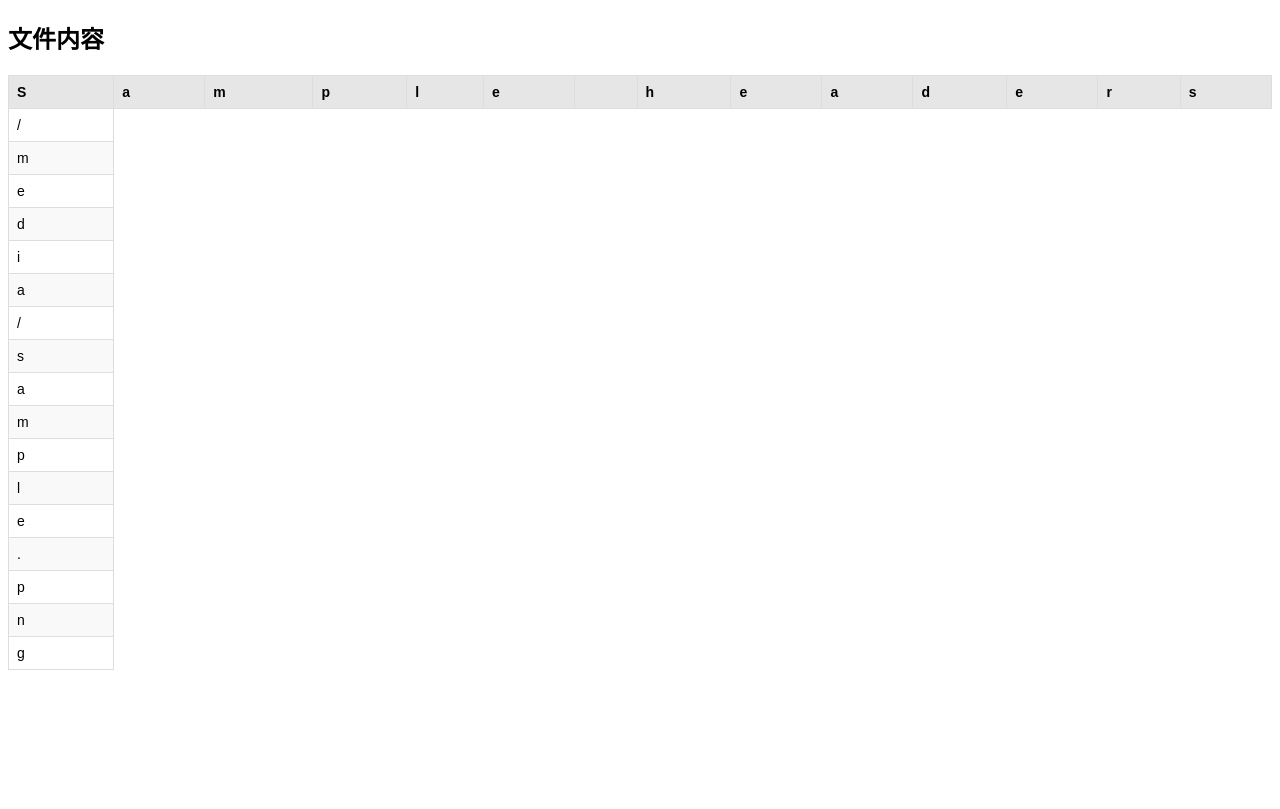
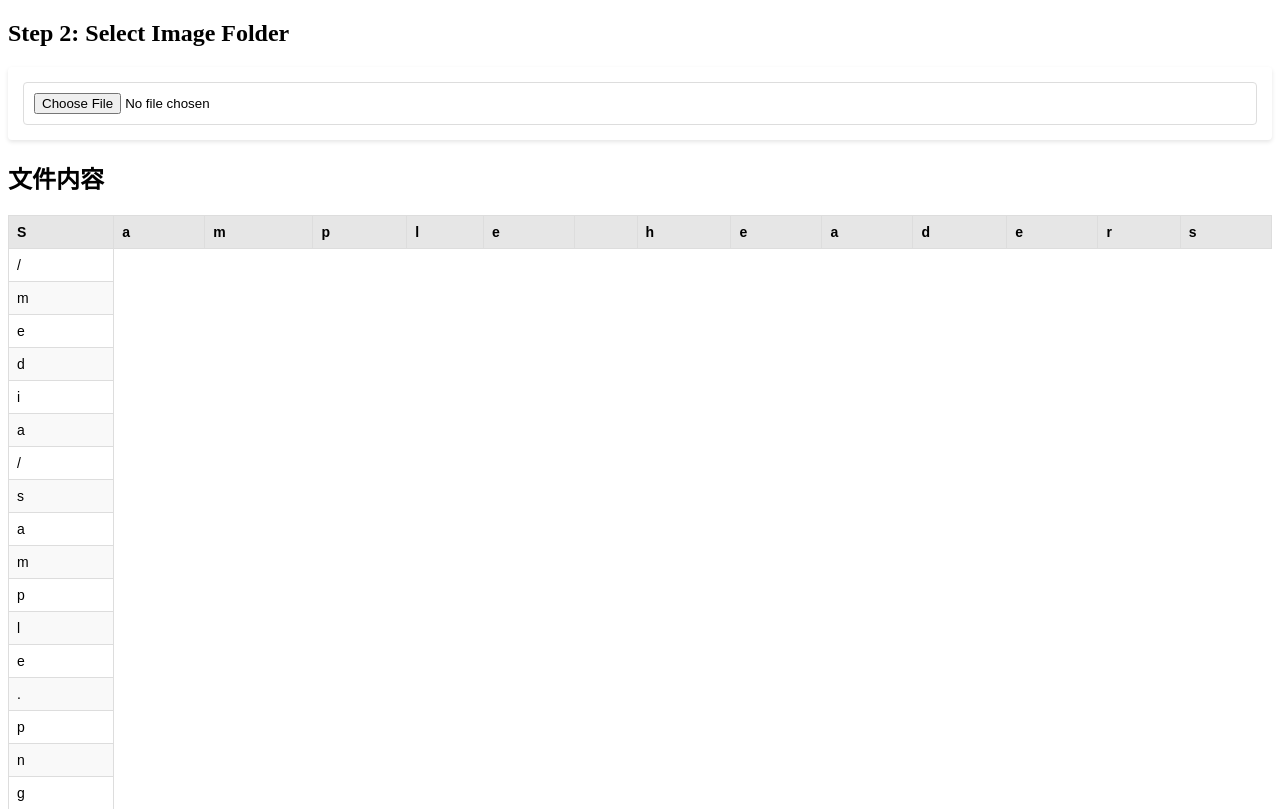
Before and after one commit to alvinMA16/CPUrunner, a Flask app: template templates/process.html in a window 1280 px wide. Shown: the top 809 px of the page. Before the commit the page ends 670 px from the top, so only its background shows below. Run offline with Flask 3, Linux system fonts and the light colour scheme; the template is opened without the code that fills it: most values are stand-ins (such as "Sample title", 1, 10 or a date in 2020).

Commit message:
move image folder selection to process page.

```diff
--- a/templates/process.html
+++ b/templates/process.html
@@ -41,9 +41,71 @@
         .excel-table tr:hover {
             background-color: #f0f0f0;
         }
+
+        .folder-select-zone {
+            padding: 15px;
+            background-color: #fff;
+            border-radius: 4px;
+            box-shadow: 0 2px 4px rgba(0,0,0,0.1);
+        }
+
+        .file-info {
+            margin-top: 10px;
+            padding: 10px;
+            background-color: #f8f9fa;
+            border-radius: 4px;
+        }
+
+        .file-actions {
+            margin-top: 10px;
+        }
+
+        .file-actions button {
+            margin: 0 5px;
+            padding: 5px 15px;
+            border: none;
+            border-radius: 4px;
+            cursor: pointer;
+        }
+
+        #folder-confirm-btn {
+            background-color: #4CAF50;
+            color: white;
+        }
+
+        #folder-cancel-btn {
+            background-color: #f44336;
+            color: white;
+        }
+
+        input[type="file"] {
+            padding: 10px;
+            border: 1px solid #ddd;
+            border-radius: 4px;
+            width: 100%;
+            box-sizing: border-box;
+        }
     </style>
 </head>
 <body>
+            <!-- Step 2 -->
+            <div class="step-container">
+                <div class="step-header"><h2>Step 2: Select Image Folder</h2></div>
+                <div class="step-content">
+                    <div class="folder-select-zone">
+                        <input type="file" id="folder-input" webkitdirectory directory>
+                        <div id="folder-info" class="file-info" style="display: none;">
+                            <p>文件夹名：<span id="folder-path"></span></p>
+                            <p>文件数量：<span id="file-count"></span></p>
+                        </div>
+                        <div id="folder-actions" class="file-actions" style="display: none;">
+                            <button id="folder-confirm-btn">确认</button>
+                            <button id="folder-cancel-btn">取消</button>
+                        </div>
+                    </div>
+                </div>
+            </div>
+
     <h2>文件内容</h2>
     <table class="excel-table">
         <thead>
@@ -63,5 +125,30 @@
             {% endfor %}
         </tbody>
     </table>
+
+    <script>
+        document.getElementById('folder-input').addEventListener('change', function(e) {
+            const files = e.target.files;
+            const folderInfo = document.getElementById('folder-info');
+            const folderActions = document.getElementById('folder-actions');
+
+            if (files.length > 0) {
+                // 显示文件夹信息
+                document.getElementById('folder-path').textContent = files[0].webkitRelativePath.split('/')[0];
+                document.getElementById('file-count').textContent = files.length;
+
+                // 显示信息区域和按钮
+                folderInfo.style.display = 'block';
+                folderActions.style.display = 'block';
+            }
+        });
+
+        // 取消按钮事件处理
+        document.getElementById('folder-cancel-btn').addEventListener('click', function() {
+            document.getElementById('folder-input').value = '';
+            document.getElementById('folder-info').style.display = 'none';
+            document.getElementById('folder-actions').style.display = 'none';
+        });
+    </script>
 </body>
 </html>
```
Also changed, not shown: templates/index.html (+3 -13 lines).
